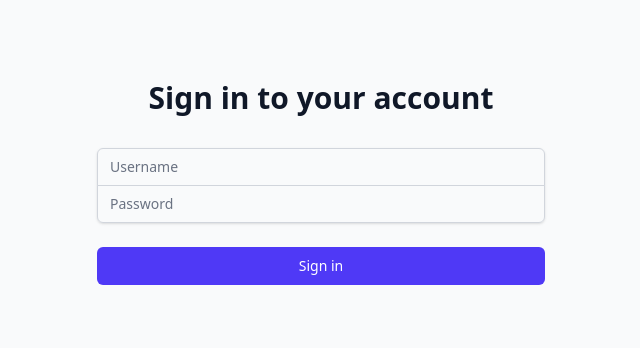
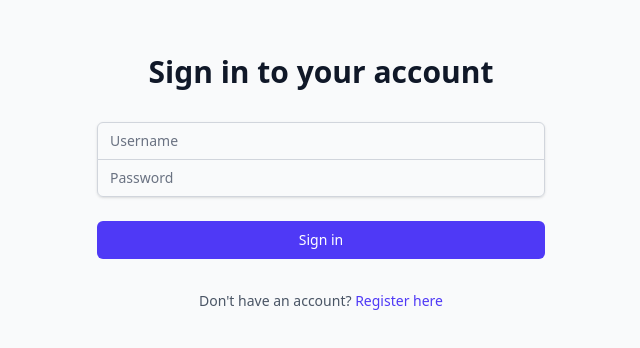
Before and after one commit to Sugoto/secure-file-sharing, a React (Vite) app in the folder frontend/: page / in a window 1280 px wide. Shown: the part 230-578 px from the top of the page, without its empty margins (319-959 px from the left). Built offline with nearby package versions, Linux system fonts and the light colour scheme.

Commit message:
add navigation links to Login and Register components; allow users to easily switch between sign in and registration

```diff
--- a/frontend/src/components/Login.tsx
+++ b/frontend/src/components/Login.tsx
@@ -1,5 +1,5 @@
 import { useState } from "react";
-import { useNavigate } from "react-router-dom";
+import { useNavigate, Link } from "react-router-dom";
 import { authService } from "../services/authService";
 import { useAuthStore } from "../store/authStore";
 
@@ -62,6 +62,17 @@ export const Login = () => {
             </button>
           </div>
         </form>
+        <div className="text-center">
+          <p className="mt-2 text-sm text-gray-600">
+            Don't have an account?{" "}
+            <Link
+              to="/register"
+              className="font-medium text-indigo-600 hover:text-indigo-500"
+            >
+              Register here
+            </Link>
+          </p>
+        </div>
       </div>
     </div>
   );
--- a/frontend/src/components/Register.tsx
+++ b/frontend/src/components/Register.tsx
@@ -1,5 +1,6 @@
 import { useState } from "react";
 import { authService } from "../services/authService";
+import { Link } from "react-router-dom";
 
 export const Register = () => {
   const [formData, setFormData] = useState({
@@ -76,6 +77,17 @@ export const Register = () => {
             </button>
           </div>
         </form>
+        <div className="text-center">
+          <p className="mt-2 text-sm text-gray-600">
+            Already have an account?{" "}
+            <Link
+              to="/"
+              className="font-medium text-indigo-600 hover:text-indigo-500"
+            >
+              Sign in here
+            </Link>
+          </p>
+        </div>
       </div>
     </div>
   );
```
